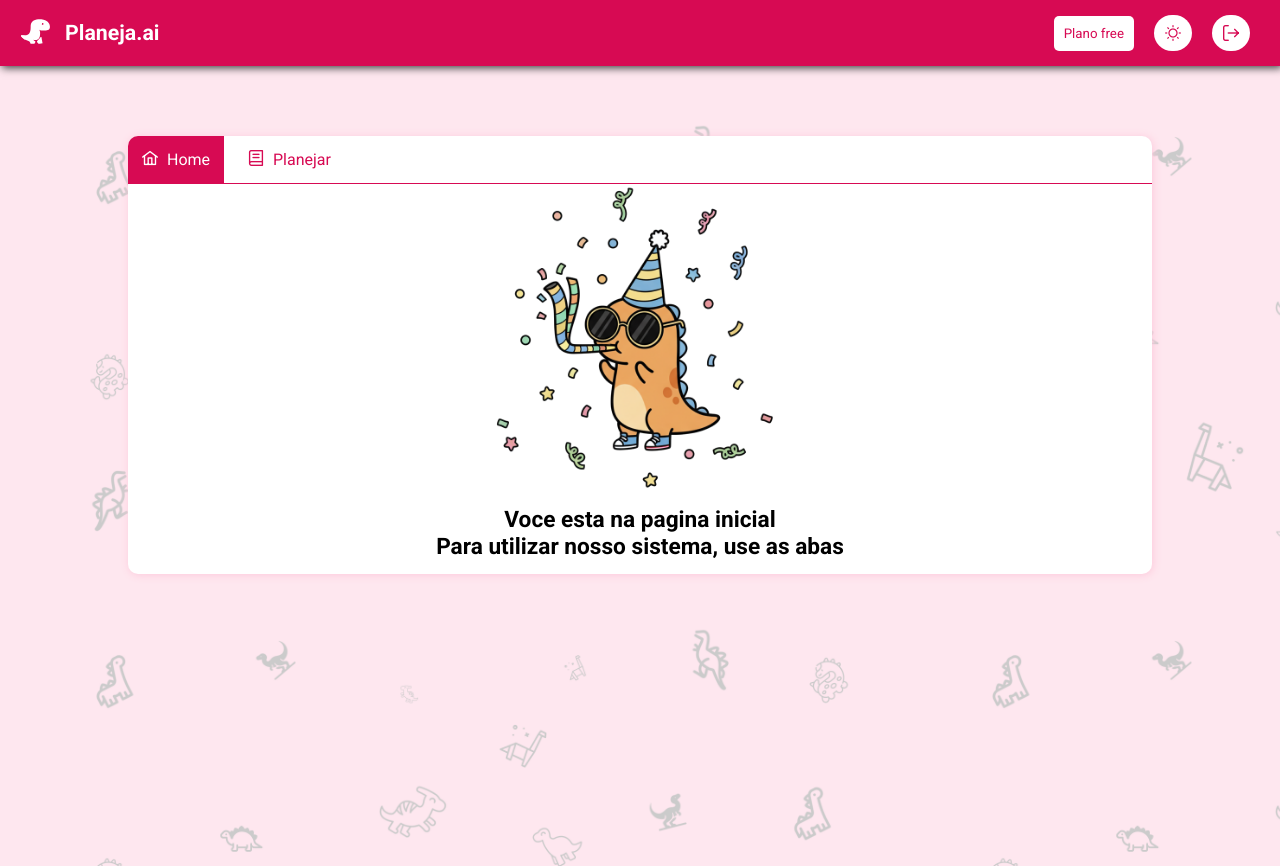
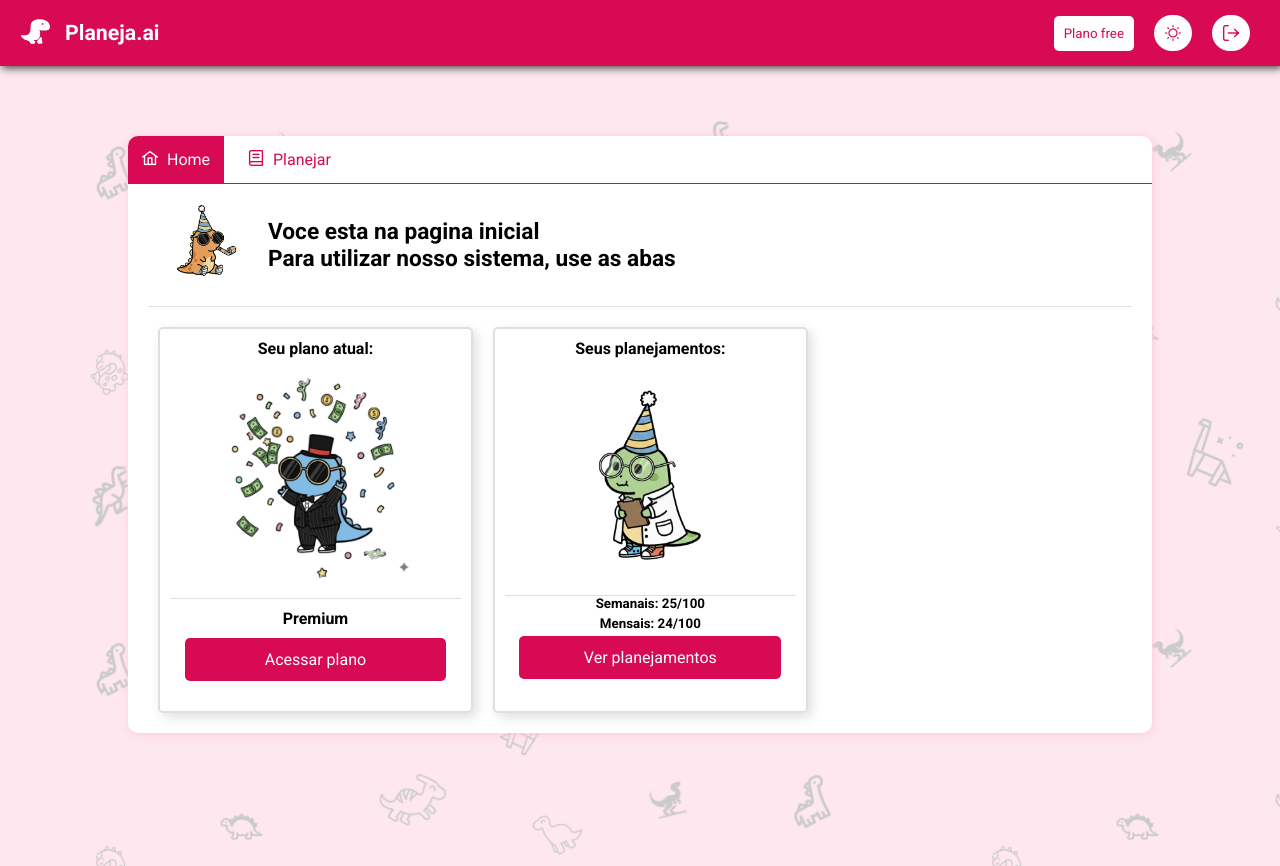
Before and after one commit to GustavoSMelo/planossauro-frontend, a Vue app: page /home in a window 1280 px wide. Built offline with nearby package versions, Linux system fonts and the light colour scheme; no server answers.

Commit message:
:monocle_face: thinking in UI/UX

```diff
--- a/src/styles/contents/homecontent.style.scss
+++ b/src/styles/contents/homecontent.style.scss
@@ -1,18 +1,131 @@
 @charset "UTF-8";
+@import "../colors.scss";
 
-.homeContentContainer {
+.homeContentContainerTitle {
     display: flex;
-    align-items: center;
-    justify-content: center;
-    flex-direction: column;
+    align-items: start;
+    flex-direction: row;
+    padding: 20px;
+    border-bottom: 1px solid $lightGray;
 
     img {
-        width: 300px;
+        width: 70px;
+        transform: scaleX(-1);
+        margin-right: 30px;
     }
 
     h1 {
-        text-align: center;
         font-size: 17pt;
         margin: 14px 0;
     }
 }
+
+.infoContainer {
+    display: flex;
+    flex-direction: row;
+
+    .planInfoContainer {
+        border: solid 2px $lightGray;
+        border-radius: 5px;
+        box-shadow: 4px 4px 12px $lightGray;
+        width: 32%;
+        display: flex;
+        align-items: center;
+        flex-direction: column;
+        margin: 20px 10px;
+        transition: .4s;
+        padding: 10px;
+
+        h2 {
+            font-size: 12pt;
+        }
+
+        img {
+            width: 200px;
+            margin-top: 20px;
+            margin-bottom: 20px;
+        }
+
+        h4 {
+            width: 100%;
+            border-top: 1px $lightGray solid;
+            padding: 10px;
+            text-align: center;
+        }
+
+        button {
+            background-color: $accentColor;
+            color: $white;
+            width: 90%;
+            margin-bottom: 20px;
+            padding: 12px;
+            font-size: 12pt;
+            font-weight: 500;
+            border-radius: 5px;
+            transition: .4s;
+        }
+
+        button:hover {
+            background-color: $accentColorDarker;
+            transition: .4s;
+            cursor: pointer;
+        }
+    }
+
+    .planInfoContainer:hover {
+        transform: scale(1.025);
+        transition: .4s;
+    }
+
+    .planningsInfoContainer {
+        border: solid 2px $lightGray;
+        border-radius: 5px;
+        box-shadow: 4px 4px 12px $lightGray;
+        width: 32%;
+        display: flex;
+        align-items: center;
+        flex-direction: column;
+        margin: 20px 10px;
+        transition: .4s;
+        padding: 10px;
+
+        h2 {
+            font-size: 12pt;
+        }
+
+        img {
+            width: 110px;
+            margin-top: 30px;
+            margin-bottom: 30px;
+        }
+
+        h4 {
+            font-size: 10pt;
+            margin-bottom: 5px;
+                        width: 100%;
+                        text-align: center;
+        }
+
+        h4.first {
+            border-top: solid 1px $lightGray;
+        }
+
+                button {
+            background-color: $accentColor;
+            color: $white;
+            width: 90%;
+            margin-bottom: 20px;
+            padding: 12px;
+            font-size: 12pt;
+            font-weight: 500;
+            border-radius: 5px;
+            transition: .4s;
+        }
+
+        button:hover {
+            background-color: $accentColorDarker;
+            transition: .4s;
+            cursor: pointer;
+        }
+    }
+}
--- a/src/views/contents/HomeContent.vue
+++ b/src/views/contents/HomeContent.vue
@@ -1,11 +1,30 @@
 <template>
-    <div class="homeContentContainer">
-        <img src="../../assets/dino_party.png" alt="Dino Party" />
+    <div class="homeContentContainerTitle">
+        <img src="../../assets/profileDino.png" alt="Dino Party" />
         <h1>
             Voce esta na pagina inicial <br />
             Para utilizar nosso sistema, use as abas
         </h1>
     </div>
+    <section class="infoContainer">
+        <div class="planInfoContainer">
+            <h2>Seu plano atual:</h2>
+
+            <img src="../../assets/dino_premium.png" alt="dino premium" />
+
+            <h4>Premium</h4>
+            <button type="button">Acessar plano</button>
+        </div>
+        <div class="planningsInfoContainer">
+            <h2>Seus planejamentos:</h2>
+
+            <img src="../../assets/DinoConsultaPlanejamentos.png" alt="dino premium" />
+
+            <h4 class="first">Semanais: 25/100</h4>
+            <h4>Mensais: 24/100</h4>
+            <button type="button">Ver planejamentos</button>
+        </div>
+    </section>
 </template>
 
 <style lang="scss" scoped src="../../styles/contents/homecontent.style.scss" />
```
Also changed, not shown: src/assets/backgroundLightTheme.png, src/assets/dino_premium.png (added).
